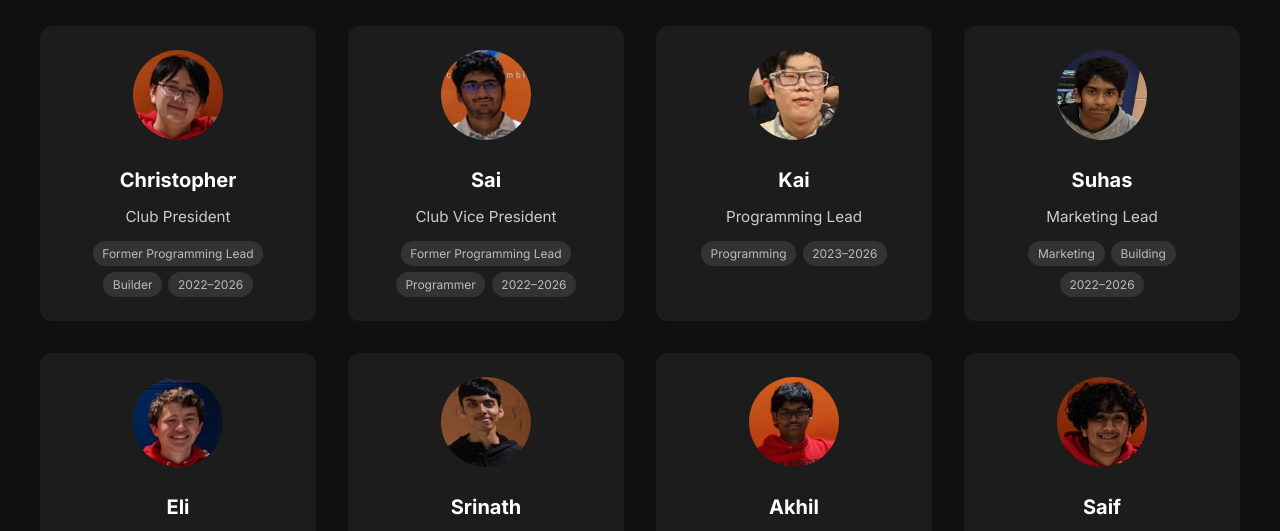
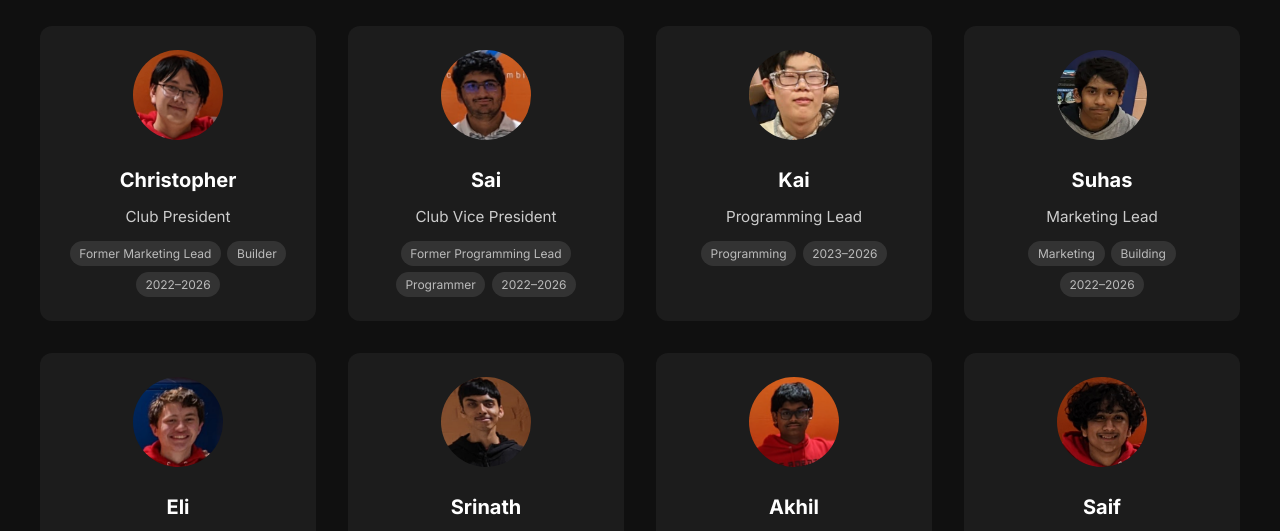
Before and after one commit to chs-ftc-robotics/new-website, a plain HTML site: page team.html in a window 1280 px wide. Shown: the part 263-794 px from the top of the page. Drawn offline with Linux system fonts and the light colour scheme.

Commit message:
Update team.html

```diff
--- a/team.html
+++ b/team.html
@@ -149,7 +149,7 @@
         <h3>Christopher</h3>
         <p>Club President</p>
         <div class="badges">
-         <span class="badge">Former Programming Lead</span>
+         <span class="badge">Former Marketing Lead</span>
           <span class="badge">Builder</span>
 
           <span class="badge">2022–2026</span>
```
